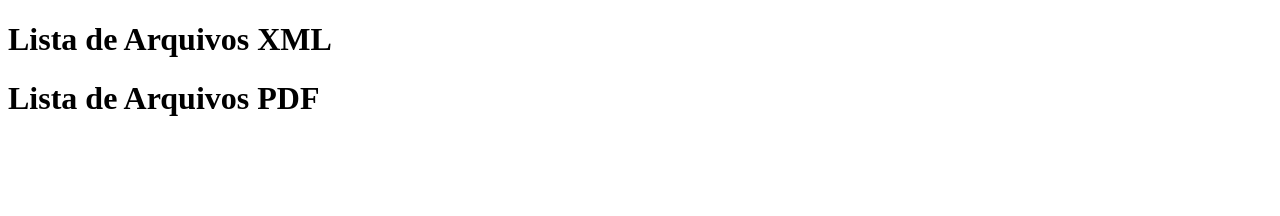
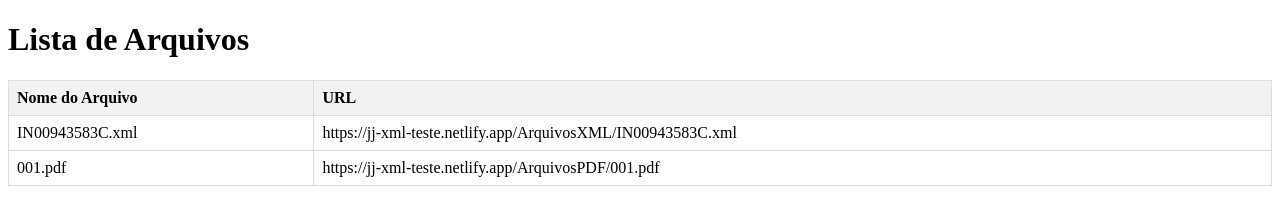
Before and after one commit to josejuniorgestor/jj-xmls-test, a plain HTML site: page index.html in a window 1280 px wide. Drawn offline with Linux system fonts and the light colour scheme; no server answers.

Commit message:
Update index.html

```diff
--- a/index.html
+++ b/index.html
@@ -3,37 +3,55 @@
 <head>
     <meta charset="UTF-8">
     <meta name="viewport" content="width=device-width, initial-scale=1.0">
-    <title>Lista de Arquivos</title>
+    <title>Visualizar Arquivos</title>
+    <style>
+        table {
+            width: 100%;
+            border-collapse: collapse;
+            margin-top: 20px;
+        }
+
+        th, td {
+            border: 1px solid #ddd;
+            padding: 8px;
+            text-align: left;
+        }
+
+        th {
+            background-color: #f2f2f2;
+        }
+    </style>
 </head>
 <body>
 
-    <h1>Lista de Arquivos XML</h1>
+    <h1>Lista de Arquivos</h1>
 
-    <ul id="xmlFileList"></ul>
-
-    <h1>Lista de Arquivos PDF</h1>
-
-    <ul id="pdfFileList"></ul>
+    <table>
+        <thead>
+            <tr>
+                <th>Nome do Arquivo</th>
+                <th>URL</th>
+            </tr>
+        </thead>
+        <tbody id="arquivosTableBody"></tbody>
+    </table>
 
     <script>
-        function carregarListaArquivos(diretorio, elementoLista) {
-            fetch(diretorio)
-                .then(response => response.json())
-                .then(data => {
-                    data.forEach(arquivo => {
-                        const listItem = document.createElement('li');
-                        listItem.textContent = `Nome: ${arquivo.name}, URL: ${arquivo.url}`;
-                        elementoLista.appendChild(listItem);
-                    });
-                })
-                .catch(error => console.error('Erro ao obter a lista de arquivos:', error));
+        function adicionarLinhaTabela(nomeArquivo, urlArquivo) {
+            var tabela = document.getElementById('arquivosTableBody');
+            var novaLinha = tabela.insertRow(tabela.rows.length);
+            var colunaNome = novaLinha.insertCell(0);
+            var colunaURL = novaLinha.insertCell(1);
+
+            colunaNome.textContent = nomeArquivo;
+            colunaURL.textContent = urlArquivo;
         }
 
-        // Carregar lista de arquivos XML
-        carregarListaArquivos('ArquivosXML/', document.getElementById('xmlFileList'));
+        // Adicione suas informações aqui
+        adicionarLinhaTabela('IN00943583C.xml', 'https://jj-xml-teste.netlify.app/ArquivosXML/IN00943583C.xml');
+        adicionarLinhaTabela('001.pdf', 'https://jj-xml-teste.netlify.app/ArquivosPDF/001.pdf');
+        // Adicione outras linhas conforme necessário
 
-        // Carregar lista de arquivos PDF
-        carregarListaArquivos('ArquivosPDF/', document.getElementById('pdfFileList'));
     </script>
 
 </body>
```
